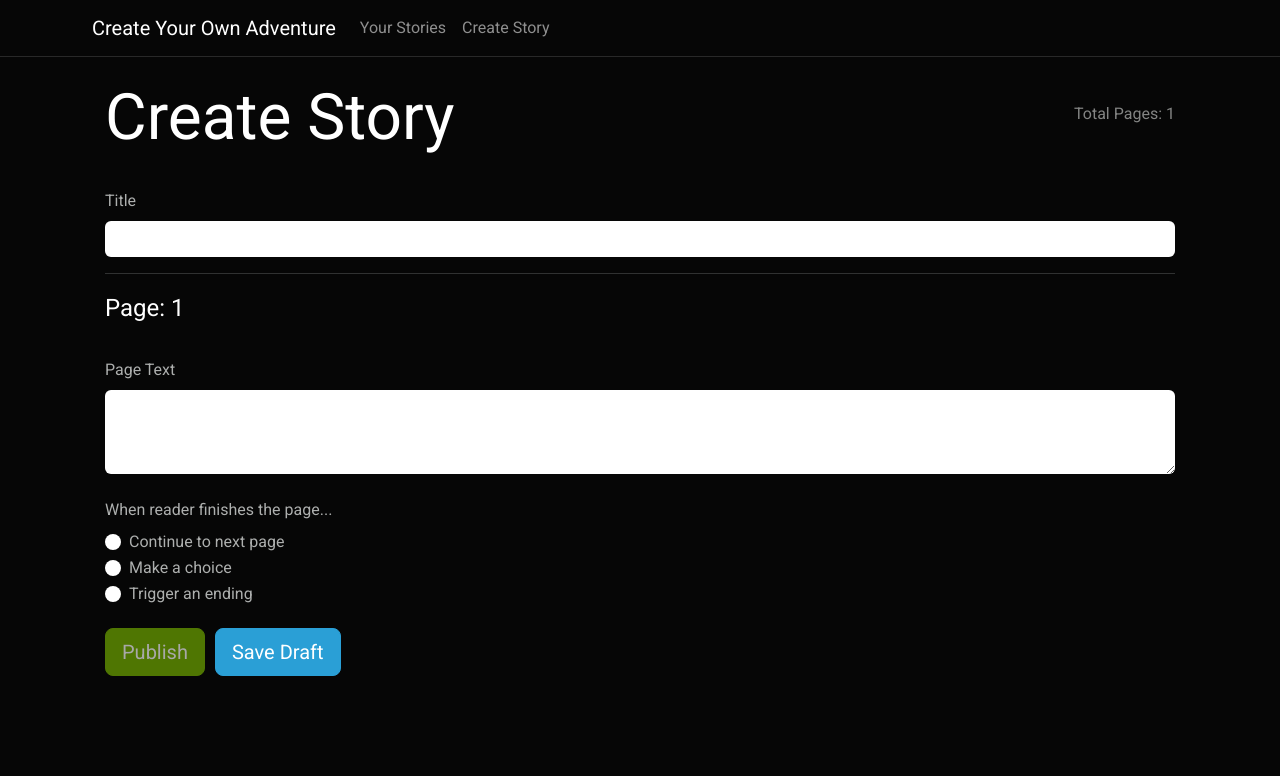
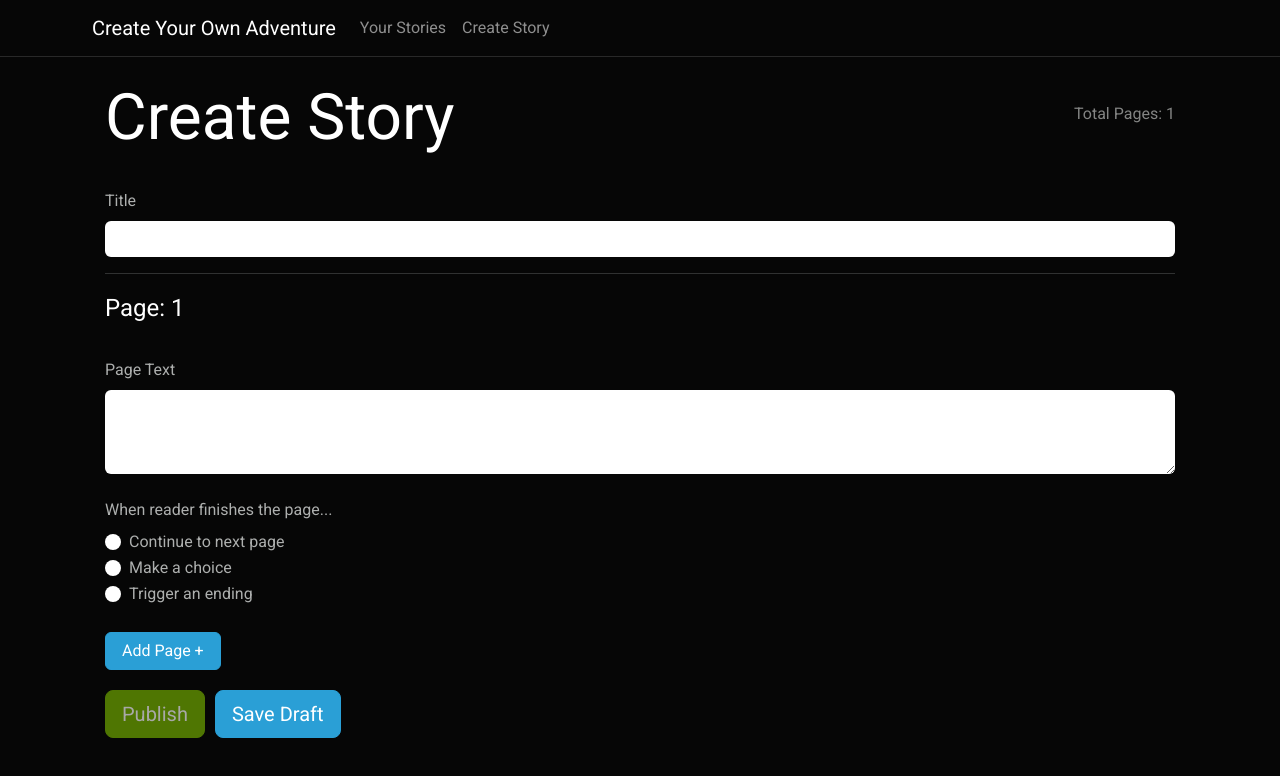
Before and after one commit to jadenmounteer/createYourOwnAdventure, an Angular app: page /createOrEditStory in a window 1280 px wide. Shown: the top 776 px of the page. Built offline with nearby package versions, Linux system fonts and the light colour scheme.

Commit message:
Add new page button and method

```diff
--- a/src/app/create-or-edit-story/create-or-edit-story.component.html
+++ b/src/app/create-or-edit-story/create-or-edit-story.component.html
@@ -138,6 +138,11 @@
     </fieldset>
   </div>
 
+  <br />
+  <button type="button" class="btn btn-primary" (click)="addPage()">
+    Add Page &plus;
+  </button>
+
   <div class="submit-buttons">
     <button type="submit" class="btn btn-success btn-lg" *ngIf="f.valid">
       {{ editMode ? 'Update' : 'Publish' }}
--- a/src/app/create-or-edit-story/create-or-edit-story.component.ts
+++ b/src/app/create-or-edit-story/create-or-edit-story.component.ts
@@ -140,4 +140,17 @@ export class CreateOrEditStoryComponent implements OnInit {
     }
     return 1;
   }
+
+  public addPage() {
+    const newPage: Page = {
+      pageNumber: 3,
+      pageText: undefined,
+      currentPage: false,
+      whenReaderFinishesPage: undefined,
+      choices: undefined,
+      nextPage: undefined,
+    };
+
+    this.storyToEdit?.pages.push(newPage);
+  }
 }
```
